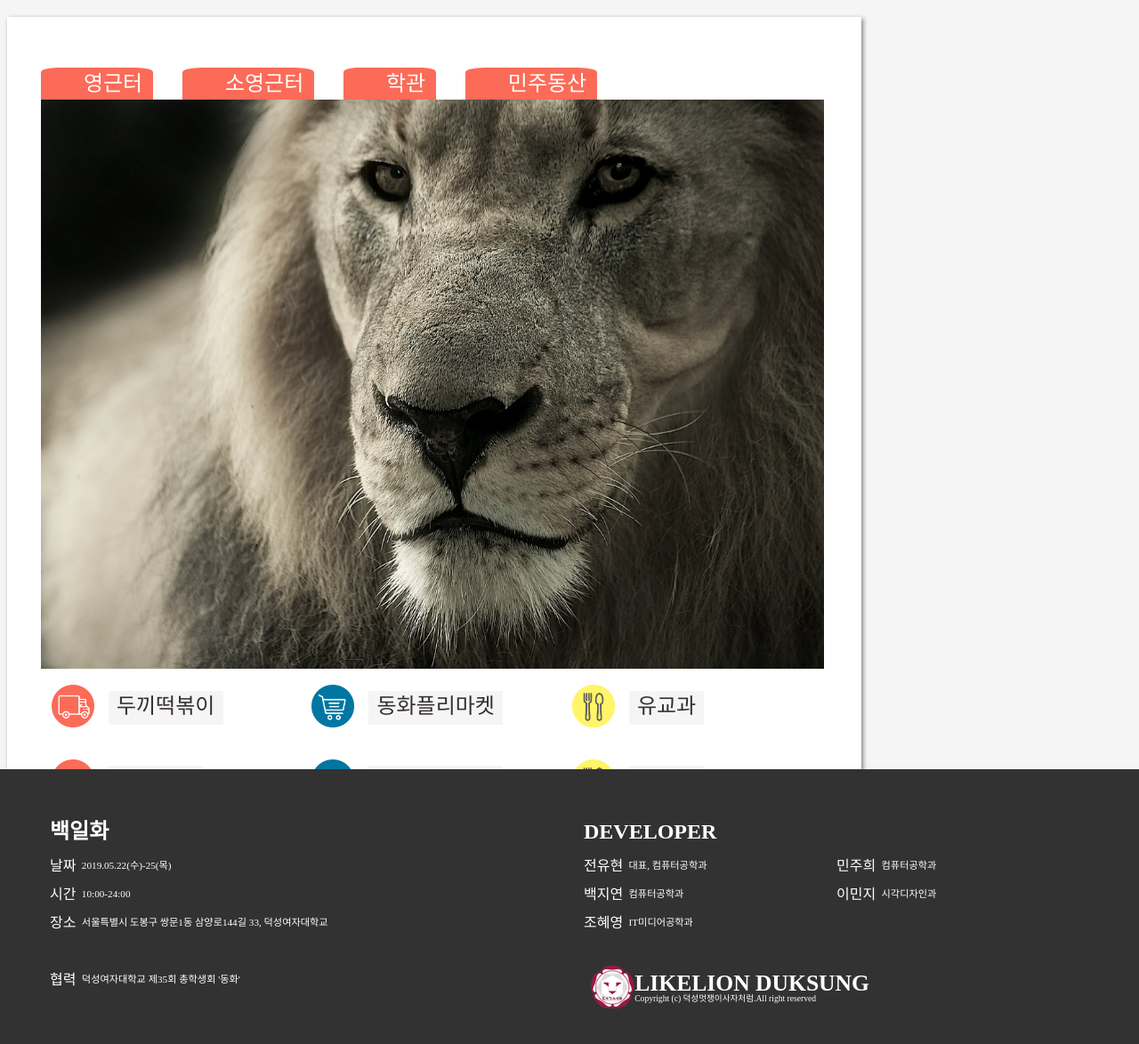
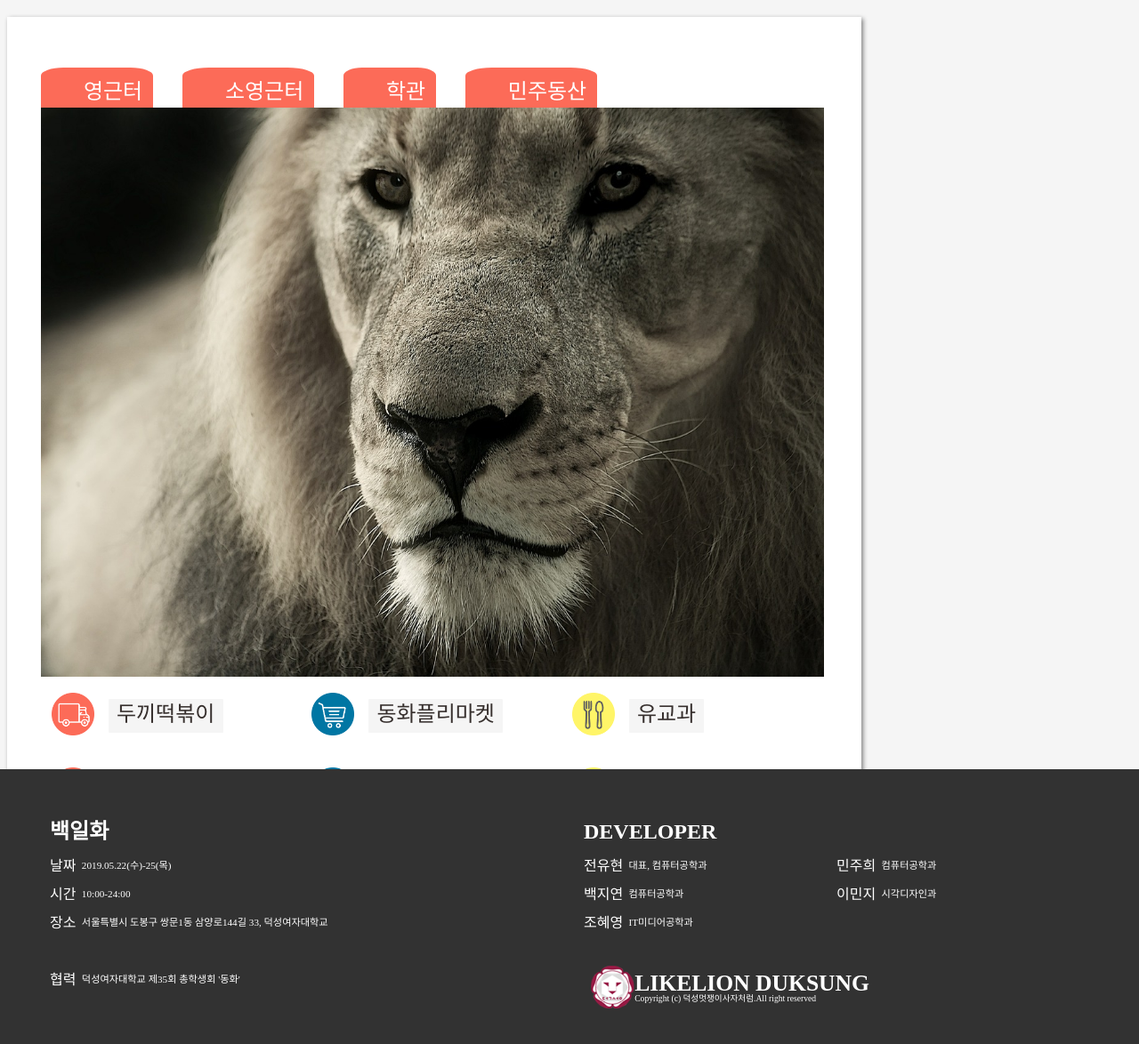
Before and after one commit to MJBJ/2019DS_Festival, a Django app: page /map in a window 1280 px wide. Shown: the part 253-1427 px from the top of the page at 89% size. Run offline with Django 3.2, Linux system fonts and the light colour scheme; some libraries are stand-ins or nearby versions; some web fonts are replaced.

Commit message:
for pull

```diff
--- a/info/templates/map.html
+++ b/info/templates/map.html
@@ -19,10 +19,11 @@
 
   /* tab */
   div#tab div{
+    padding-top: 1%;
     margin-top: 5%;
     margin-left:3%;
     background-color: #fc6b58;
-    border-radius: 15% 15% 0 0;
+    border-radius: 20% 20% 0 0;
     display: inline-block;
   }
 
--- a/stamp/templates/stamp.html
+++ b/stamp/templates/stamp.html
@@ -130,8 +130,6 @@
         </div>
         </div>
       </div>
-
-
 </div>
 
 
```
